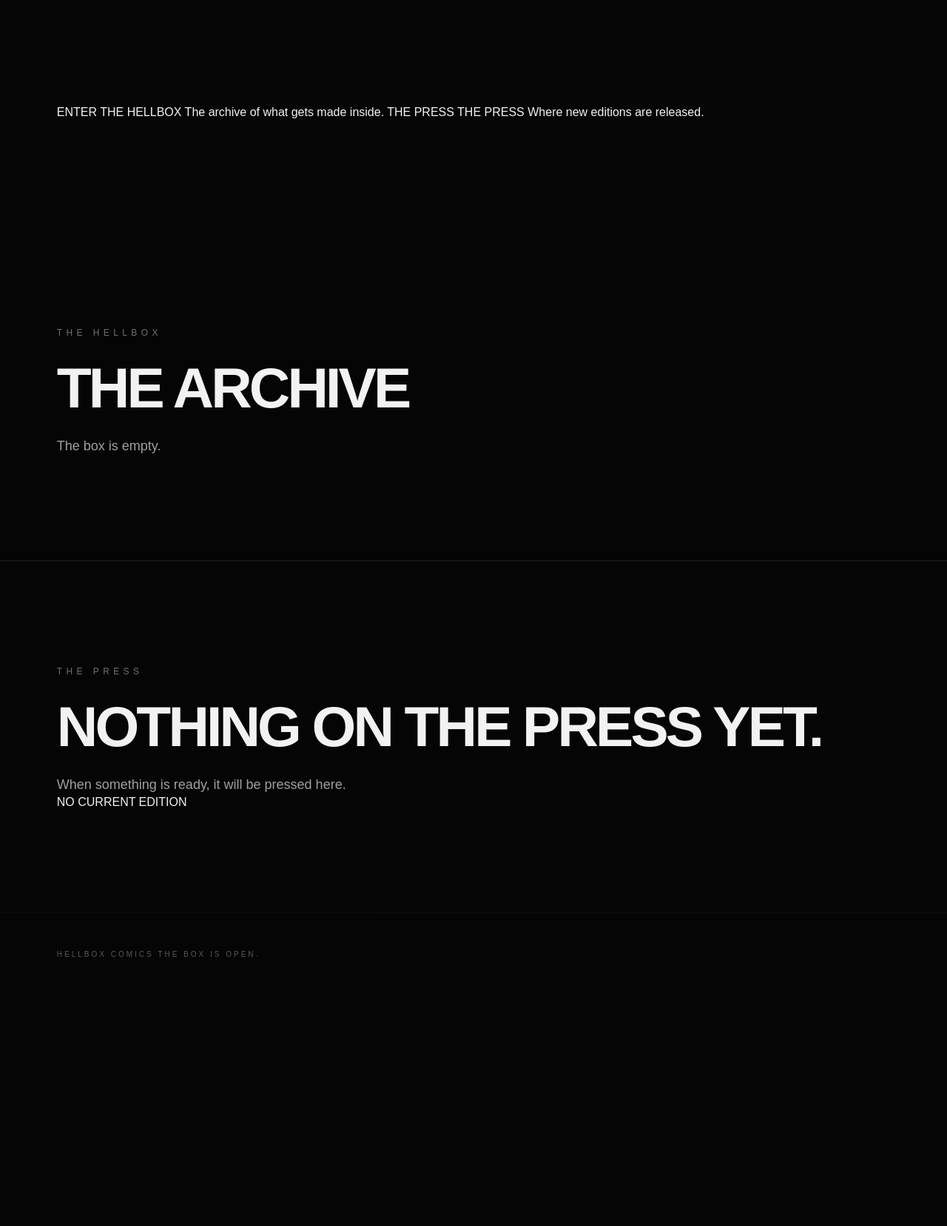
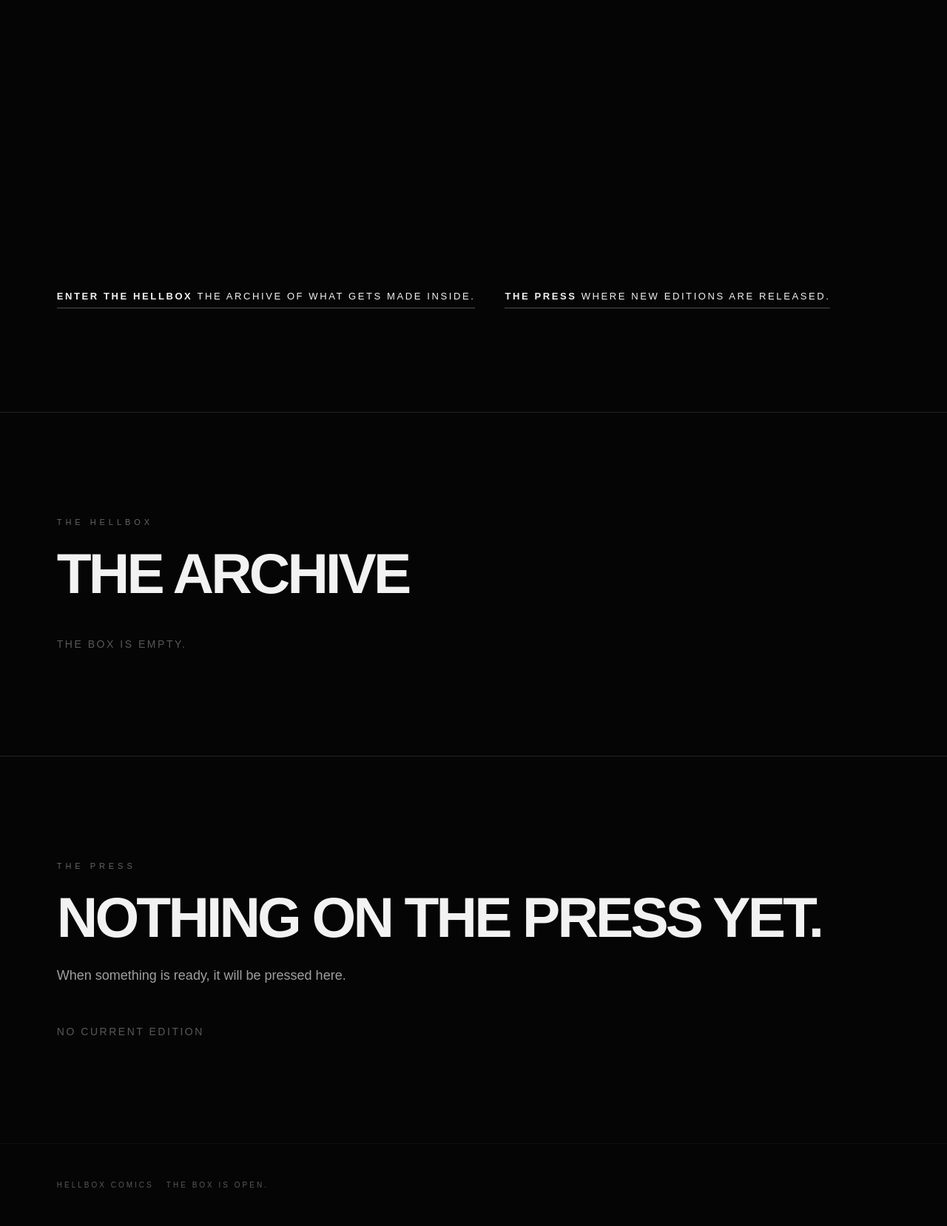
Before and after one commit to HellboxComics/hellboxcomics, a plain HTML site: page index.html in a window 1280 px wide. Shown: the part 607-2265 px from the top of the page at 74% size. Before the commit the page ends 1953 px from the top, so only its background shows below. Drawn offline with Linux system fonts and the light colour scheme.

Commit message:
Refactor index.html by cleaning up markup
Removed unused meta tags and comments, updated footer structure, and added a wallet connection alert script.

```diff
--- a/index.html
+++ b/index.html
@@ -6,180 +6,103 @@
 
     <title>Hellbox Comics</title>
 
-    <meta
-        name="description"
-        content="Hellbox Comics — an underground home for independent comics."
-    >
-
     <link rel="stylesheet" href="style.css">
 </head>
 
 <body>
 
-    <!--
-        HELLBOX COMICS
-        Main website shell.
+    <!-- =========================
+         NAVIGATION
+         ========================= -->
 
-        Wallet functionality, editions, minting,
-        and protected content will be connected later.
-    -->
+    <nav>
+        <a href="#top">HELLBOX COMICS</a>
 
-    <header class="site-header">
-
-        <a href="/" class="site-mark" aria-label="Hellbox Comics home">
-            HELLBOX COMICS
-        </a>
-
-        <button
-            class="wallet-button"
-            type="button"
-            id="connect-wallet"
-        >
+        <button type="button" id="connect-wallet">
             CONNECT WALLET
         </button>
-
-    </header>
+    </nav>
 
 
-    <main>
+    <!-- =========================
+         HERO
+         ========================= -->
 
-        <!--
-            HERO
-            This is intentionally structural for now.
-            The final Hellbox opening experience will
-            use purpose-built artwork and animation.
-        -->
+    <main id="top">
 
-        <section class="hero" aria-labelledby="hero-title">
-
-            <div class="hero-inner">
+        <section class="hellbox">
 
             <p class="eyebrow">
                 HELLBOX COMICS
             </p>
 
-                <h1 id="hero-title">
+            <h1>
                 THE BOX<br>
                 IS OPEN.
             </h1>
 
-                <p class="hero-subtitle">
+            <p class="subline">
                 Something is coming.
             </p>
+
+        </section>
+
+
+        <!-- =========================
+             SITE NAVIGATION
+             ========================= -->
+
+        <section class="site-navigation">
+
+            <div class="site-links">
+
+                <a href="#archive">
+                    <strong>ENTER THE HELLBOX</strong>
+                    <span>The archive of what gets made inside.</span>
+                </a>
+
+                <a href="#press">
+                    <strong>THE PRESS</strong>
+                    <span>Where new editions are released.</span>
+                </a>
 
             </div>
 
         </section>
 
 
-        <!--
-            PRIMARY DESTINATIONS
+        <!-- =========================
+             ARCHIVE
+             ========================= -->
 
-            These are deliberately empty systems.
-            Editions and releases will be added later.
-        -->
+        <section id="archive">
 
-        <section class="site-destinations" aria-label="Hellbox">
+            <p class="section-label">
+                THE HELLBOX
+            </p>
 
-            <a href="#hellbox" class="destination destination-hellbox">
+            <h2>
+                THE ARCHIVE
+            </h2>
 
-                <span class="destination-label">
-                    ENTER
-                </span>
-
-                <span class="destination-title">
-                    THE HELLBOX
-                </span>
-
-                <span class="destination-description">
-                    The archive of what gets made inside.
-                </span>
-
-            </a>
-
-
-            <a href="#press" class="destination destination-press">
-
-                <span class="destination-label">
-                    THE PRESS
-                </span>
-
-                <span class="destination-title">
-                    THE PRESS
-                </span>
-
-                <span class="destination-description">
-                    Where new editions are released.
-                </span>
-
-            </a>
+            <p class="empty">
+                The box is empty.
+            </p>
 
         </section>
 
 
-        <!--
-            THE HELLBOX
+        <!-- =========================
+             PRESS
+             ========================= -->
 
-            Future editions will populate this area.
-            Do not add fake editions yet.
-        -->
+        <section id="press">
 
-        <section
-            id="hellbox"
-            class="hellbox-section"
-            aria-labelledby="hellbox-title"
-        >
-
-            <div class="section-heading">
-
-                <p class="eyebrow">
-                    THE HELLBOX
-                </p>
-
-                <h2 id="hellbox-title">
-                    THE ARCHIVE
-                </h2>
-
-                <p>
-                    The box is empty.
-                </p>
-
-            </div>
-
-            <div
-                class="edition-grid"
-                id="edition-grid"
-                aria-live="polite"
-            >
-
-                <!--
-                    Editions will be inserted here later.
-                -->
-
-            </div>
-
-        </section>
-
-
-        <!--
-            THE PRESS
-
-            Future releases will populate this area.
-        -->
-
-        <section
-            id="press"
-            class="press-section"
-            aria-labelledby="press-title"
-        >
-
-            <div class="section-heading">
-
-                <p class="eyebrow">
+            <p class="section-label">
                 THE PRESS
             </p>
 
-                <h2 id="press-title">
+            <h2>
                 NOTHING ON THE PRESS YET.
             </h2>
 
@@ -187,42 +110,35 @@
                 When something is ready, it will be pressed here.
             </p>
 
-            </div>
-
-            <div class="press-placeholder">
-
-                <span>
+            <p class="empty">
                 NO CURRENT EDITION
-                </span>
-
-            </div>
+            </p>
 
         </section>
 
     </main>
 
 
-    <footer class="site-footer">
+    <!-- =========================
+         FOOTER
+         ========================= -->
 
-        <span>
-            HELLBOX COMICS
-        </span>
-
-        <span>
-            THE BOX IS OPEN.
-        </span>
-
+    <footer>
+        HELLBOX COMICS &nbsp; THE BOX IS OPEN.
     </footer>
 
 
-    <!--
-        JavaScript will be connected here later.
+    <!-- =========================
+         JAVASCRIPT
+         ========================= -->
 
-        We are intentionally leaving wallet,
-        Hellbox access, Press functionality,
-        and edition interactions disconnected
-        until the site's visual foundation is complete.
-    -->
+    <script>
+        document
+            .getElementById("connect-wallet")
+            .addEventListener("click", function () {
+                alert("Wallet connection coming soon.");
+            });
+    </script>
 
 </body>
 </html>
```
Lines whose indentation alone changed are shown as unchanged.
